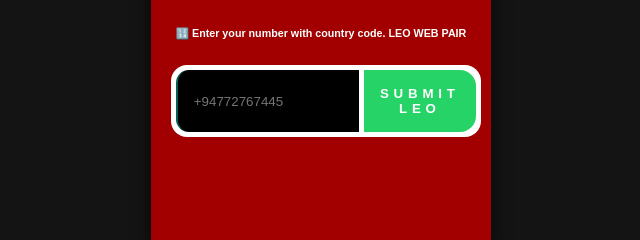
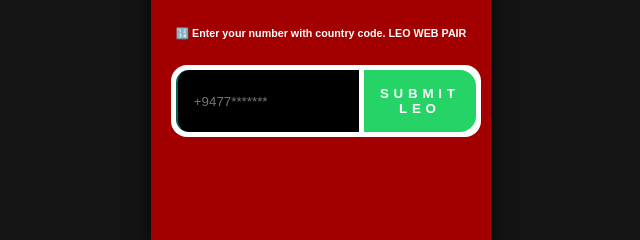
Before and after one commit to ArunodaL/web-pair, a website: page pair.html in a window 1280 px wide. Shown: the part 328-568 px from the top of the page, 319-959 px from the left. Drawn offline with nearby package versions, Linux system fonts and the light colour scheme.

Commit message:
Update pair.html

```diff
--- a/pair.html
+++ b/pair.html
@@ -149,7 +149,7 @@
             <br>
             <h6>🔢 Enter your number with country code. LEO WEB PAIR</h6>
             <div class="input-container">
-              <input placeholder="+94772767445" type="number" id="number" placeholder="❗ Enter your phone number with country code, LEO WEB PAIR" name="">
+              <input placeholder="+9477*******" type="number" id="number" placeholder="❗ Enter your phone number with country code, LEO WEB PAIR" name="">
               <button id="submit">Submit LEO</button>
             </div>
             <!-- Add the loading spinner -->
```
